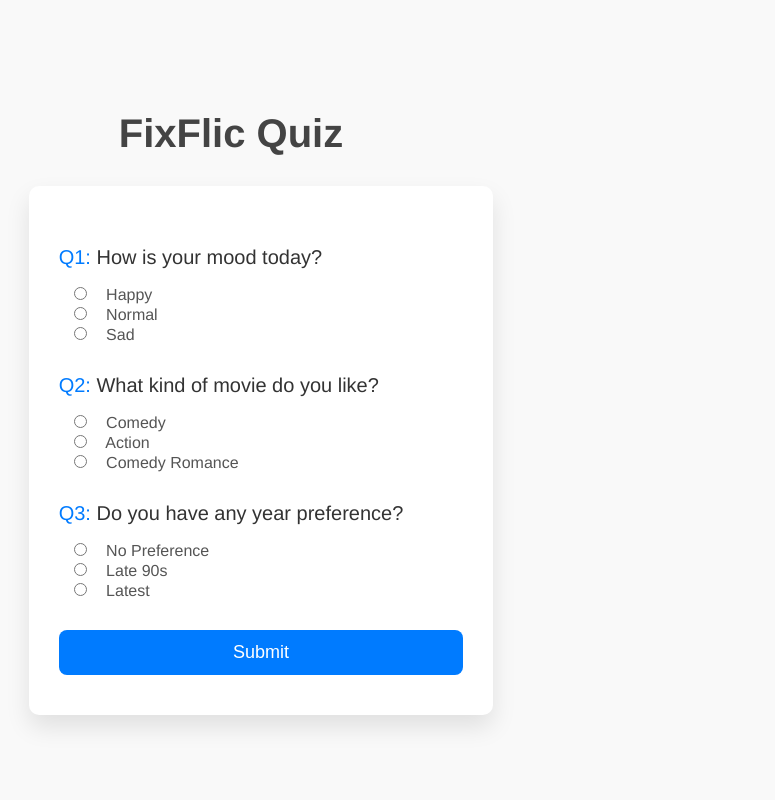
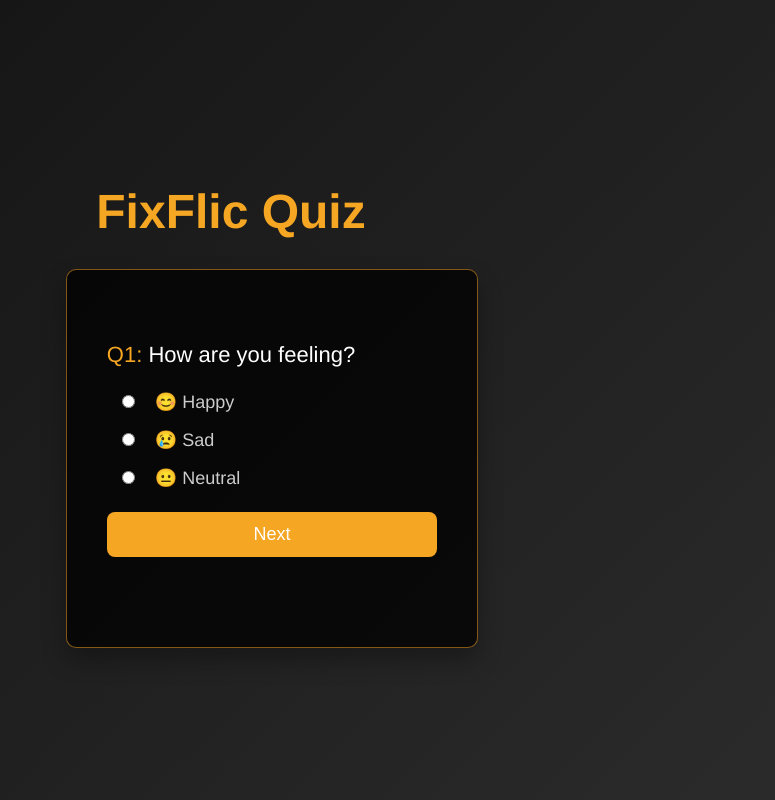
Before and after one commit to manjotGG/FixFlic, a Flask app: page / in a window 1280 px wide. Shown: the whole page, without its empty margins (409-1184 px from the left). Run offline with Flask 3, Linux system fonts and the light colour scheme.

Commit message:
Improved UI

```diff
--- a/app.py
+++ b/app.py
@@ -12,12 +12,45 @@ def index():
 @app.route("/submit_quiz", methods=["POST"])
 def submit_quiz():
     # Retrieve user responses
-    mood = int(request.form.get("mood"))
-    genre = int(request.form.get("genre"))
-    year = int(request.form.get("year"))
+    mood = request.form.get("mood")  # 'happy', 'sad', 'neutral'
+    genre = request.form.get("genre")  # 'comedy', 'action', etc.
+    year = request.form.get("year")  # Year or range like '2020s'
 
-    # Fetch recommended movie
-    movie = recommend_movie(genre, year)
+    # Optional: Map mood to a numeric value if needed for recommendation
+    mood_score = None
+    if mood == 'happy':
+        mood_score = 1
+    elif mood == 'sad':
+        mood_score = 2
+    elif mood == 'neutral':
+        mood_score = 3
+
+    # Optional: Map genre to a numeric value if needed for recommendation
+    genre_mapping = {
+        'comedy': 1,
+        'action': 2,
+        'drama': 3,
+        'romance': 4,
+        'horror': 5,
+        'thriller': 6,
+        'sci-fi': 7,
+        # Add other genres as necessary
+    }
+
+    genre_id = genre_mapping.get(genre, None)  # Default to None if genre is not in mapping
+
+    # Handle year input, checking if it's a range
+    if 's' in year:  # For cases like '2020s', '2010s'
+        base_year = int(year[:4])  # Get the base year (e.g., '2020' from '2020s')
+        year = base_year  # You could also decide to pick a middle year or a default year from the range
+    else:
+        try:
+            year = int(year)  # If it's a specific year, try to convert it to int
+        except ValueError:
+            year = 2020  # Fallback to a default year if conversion fails
+
+    # Fetch recommended movie based on genre, year, and mood_score
+    movie = recommend_movie(genre_id, year, mood_score)  # Pass genre_id and mood_score to recommendation logic
     if movie:
         # Get watch providers for the recommended movie
         providers = get_watch_providers(movie["id"]) if "id" in movie else {"streaming": [], "rent": [], "buy": []}
--- a/movie_recommender.py
+++ b/movie_recommender.py
@@ -4,6 +4,7 @@ import random
 TMDB_API_KEY = "fd75f2cbedc1bf37544712100425c13f"
 BASE_URL = "https://api.themoviedb.org/3"
 API_KEY = TMDB_API_KEY
+
 quiz = [
     {"question": "How is your mood today?", "options": ["Happy", "Normal", "Sad"]},
     {"question": "What kind of movie do you like?", "options": ["Comedy", "Action", "Comedy Romance"]},
@@ -11,18 +12,18 @@ quiz = [
 ]
 
 GENRE_MAP = {
-    1: 35,  # Comedy
-    2: 28,  # Action
-    3: 10749,  # Comedy Romance
+    1: 35,
+    2: 28,
+    3: 10749,
 }
 
 YEAR_MAP = {
-    1: None,  # No year preference
-    2: (1990, 2000),  # Late 90s
-    3: (2015, 2024),  # Latest
+    1: None,
+    2: (1990, 2000),
+    3: (2015, 2024),
 }
 
-def recommend_movie(genre_choice, year_choice):
+def recommend_movie(genre_choice, year_choice, mood_score):
     genre_id = GENRE_MAP.get(genre_choice)
     year_range = YEAR_MAP.get(year_choice)
 
@@ -36,7 +37,7 @@ def recommend_movie(genre_choice, year_choice):
         "primary_release_date.lte": f"{year_range[1]}-12-31" if year_range else None,
         "page": 1,
     }
-    params = {k: v for k, v in params.items() if v is not None}  # Remove None values
+    params = {k: v for k, v in params.items() if v is not None}
 
     response = requests.get(url, params=params)
     if response.status_code != 200:
@@ -68,7 +69,7 @@ PROVIDER_URLS = {
     "Google Play Movies": "https://play.google.com/store/movies",
     "iTunes": "https://www.apple.com/itunes",
     "YouTube": "https://www.youtube.com",
-    # Add more mappings as needed
+
 }
 
 def get_watch_providers(movie_id):
@@ -83,13 +84,13 @@ def get_watch_providers(movie_id):
 
     data = response.json()
     results = data.get("results", {})
-    # Adjust the region to match your requirements (e.g., "US")
-    region = results.get("US") or results.get("IN")  # Fallback to India if US data isn't available
+
+    region = results.get("US") or results.get("IN")
 
     if not region:
         return {"streaming": [], "rent": [], "buy": []}
 
-    # Extract providers and map their names to URLs
+
     providers = {
         "streaming": [(item["provider_name"], PROVIDER_URLS.get(item["provider_name"], "#")) for item in region.get("flatrate", [])],
         "rent": [(item["provider_name"], PROVIDER_URLS.get(item["provider_name"], "#")) for item in region.get("rent", [])],
--- a/templates/index.html
+++ b/templates/index.html
@@ -11,93 +11,104 @@
     <style>
         body {
             font-family: 'Helvetica Neue', Helvetica, Arial, sans-serif;
-            background-color: #f9f9f9;
+            background-color: #111;
             margin: 0;
             padding: 0;
             display: flex;
             justify-content: center;
             align-items: center;
             min-height: 100vh;
-            transition: background-color 0.5s;
+            color: #fff;
+            background-image: linear-gradient(135deg, #111, #2c2c2c);
+            background-size: cover;
+            background-position: center;
+            transition: background-color 0.5s ease;
         }
 
         h1 {
-            color: #444;
+            color: #f5a623;
             text-align: center;
-            font-size: 2.5em;
+            font-size: 3em;
             margin-bottom: 30px;
-            font-weight: 600;
-            transition: color 0.5s;
+            font-weight: 700;
+            transition: color 0.5s ease;
         }
 
         form {
-            background-color: #ffffff;
+            background-color: rgba(0, 0, 0, 0.75);
             border-radius: 10px;
-            box-shadow: 0 12px 24px rgba(0, 0, 0, 0.1);
-            padding: 40px 30px;
-            max-width: 650px;
+            box-shadow: 0 12px 24px rgba(0, 0, 0, 0.3);
+            padding: 50px 40px;
             width: 100%;
-            transition: all 0.5s;
+            max-width: 800px;
+            border: 1px solid rgba(255, 165, 35, 0.5);
+            transition: all 0.5s ease;
         }
 
         .question {
-            margin-bottom: 30px;
-            transition: margin-bottom 0.5s;
+            margin-bottom: 40px;
         }
 
         label {
-            font-size: 16px;
+            font-size: 18px;
             margin-left: 10px;
-            color: #555;
+            color: #ccc;
             cursor: pointer;
             display: block;
-            transition: color 0.3s;
+            transition: color 0.3s ease;
+            padding: 8px 0;
+        }
+
+        label:hover {
+            color: #f5a623;
         }
 
         input[type="radio"] {
             margin-right: 15px;
             cursor: pointer;
+            accent-color: #f5a623;
         }
 
         button {
-            background-color: #007bff;
+            background-color: #f5a623;
             color: white;
             border: none;
-            padding: 12px 24px;
+            padding: 12px 25px;
             font-size: 18px;
             border-radius: 8px;
             cursor: pointer;
             width: 100%;
             transition: background-color 0.3s, transform 0.3s;
+            margin-top: 15px;
         }
 
         button:hover {
-            background-color: #0056b3;
+            background-color: #ff8c00;
             transform: scale(1.05);
         }
 
         .question-text {
             font-weight: 500;
-            font-size: 20px;
+            font-size: 22px;
             margin-bottom: 15px;
-            color: #333;
+            color: #fff;
         }
 
         .question-text span {
-            color: #007bff;
+            color: #f5a623;
         }
 
         @media (max-width: 768px) {
             h1 {
-                font-size: 2em;
+                font-size: 2.5em;
             }
 
             form {
-                padding: 30px 20px;
+                padding: 40px 25px;
             }
 
             .question-text {
-                font-size: 18px;
+                font-size: 20px;
             }
 
             button {
@@ -114,31 +125,67 @@
         <h1>FixFlic Quiz</h1>
 
         <form action="/submit_quiz" method="POST" onsubmit="return showLoading();">
-            {% for i, q in enumerate(quiz) %}
-            <div class="question">
-                <p class="question-text"><span>Q{{ i + 1 }}:</span> {{ q.question }}</p>
-                {% for j, option in enumerate(q.options) %}
-                <label>
-                    <input type="radio" name="{{ 'mood' if i == 0 else 'genre' if i == 1 else 'year' }}" value="{{ j + 1 }}" required>
-                    {{ option }}
+            <!-- Question 1: Mood with Emojis -->
+            <div class="question" id="question1">
+                <p class="question-text"><span>Q1:</span> How are you feeling?</p>
+                <label for="mood_happy">
+                    <input type="radio" id="mood_happy" name="mood" value="happy" required> 😊 Happy
                 </label>
-                {% endfor %}
+                <label for="mood_sad">
+                    <input type="radio" id="mood_sad" name="mood" value="sad" required> 😢 Sad
+                </label>
+                <label for="mood_neutral">
+                    <input type="radio" id="mood_neutral" name="mood" value="neutral" required> 😐 Neutral
+                </label>
+                <button type="button" onclick="nextQuestion('question1', 'question2')">Next</button>
             </div>
-            {% endfor %}
 
-            <button type="submit">Submit</button>
+            <!-- Question 2: Genre -->
+            <div class="question" id="question2" style="display: none;">
+                <p class="question-text"><span>Q2:</span> What genre of movie do you prefer?</p>
+                <label for="genre_action">
+                    <input type="radio" id="genre_action" name="genre" value="action" required> Action
+                </label>
+                <label for="genre_comedy">
+                    <input type="radio" id="genre_comedy" name="genre" value="comedy" required> Comedy
+                </label>
+                <label for="genre_drama">
+                    <input type="radio" id="genre_drama" name="genre" value="drama" required> Drama
+                </label>
+                <button type="button" onclick="nextQuestion('question2', 'question3')">Next</button>
+            </div>
+
+            <!-- Question 3: Year -->
+            <div class="question" id="question3" style="display: none;">
+                <p class="question-text"><span>Q3:</span> What time period of movies do you enjoy?</p>
+                <label for="year_2000s">
+                    <input type="radio" id="year_2000s" name="year" value="2000s" required> 2000s
+                </label>
+                <label for="year_2010s">
+                    <input type="radio" id="year_2010s" name="year" value="2010s" required> 2010s
+                </label>
+                <label for="year_2020s">
+                    <input type="radio" id="year_2020s" name="year" value="2020s" required> 2020s
+                </label>
+                <button type="submit">Submit</button>
+            </div>
         </form>
     </div>
 
     <script>
         function showLoading() {
-            document.body.style.backgroundColor = '#e0e0e0';
+            document.body.style.backgroundColor = '#2c2c2c';
             document.body.style.cursor = 'wait';
             setTimeout(() => {
                 alert('Your responses are being submitted. Thank you!');
             }, 1000);
             return true;
         }
+
+        function nextQuestion(currentId, nextId) {
+            document.getElementById(currentId).style.display = 'none';
+            document.getElementById(nextId).style.display = 'block';
+        }
     </script>
 
 </body>
```
Also changed, not shown: templates/result.html (+93 -26 lines).
